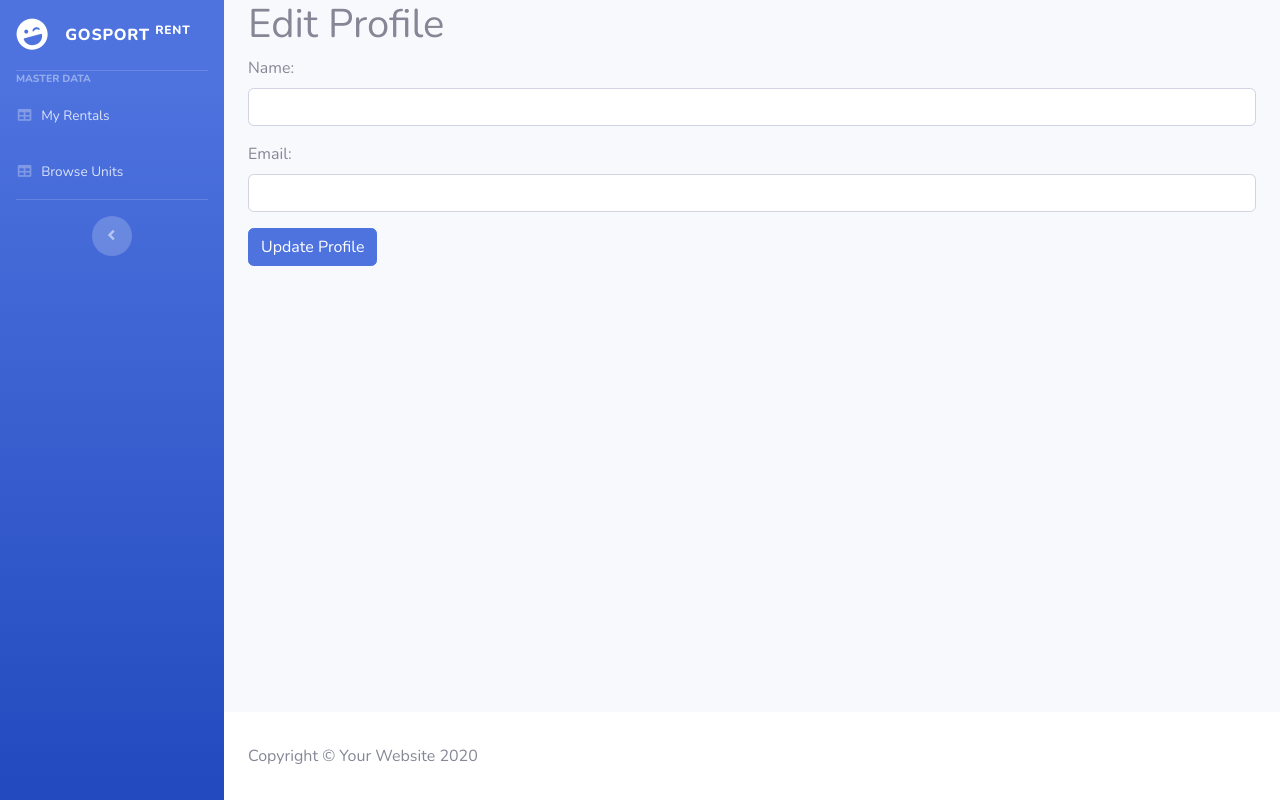
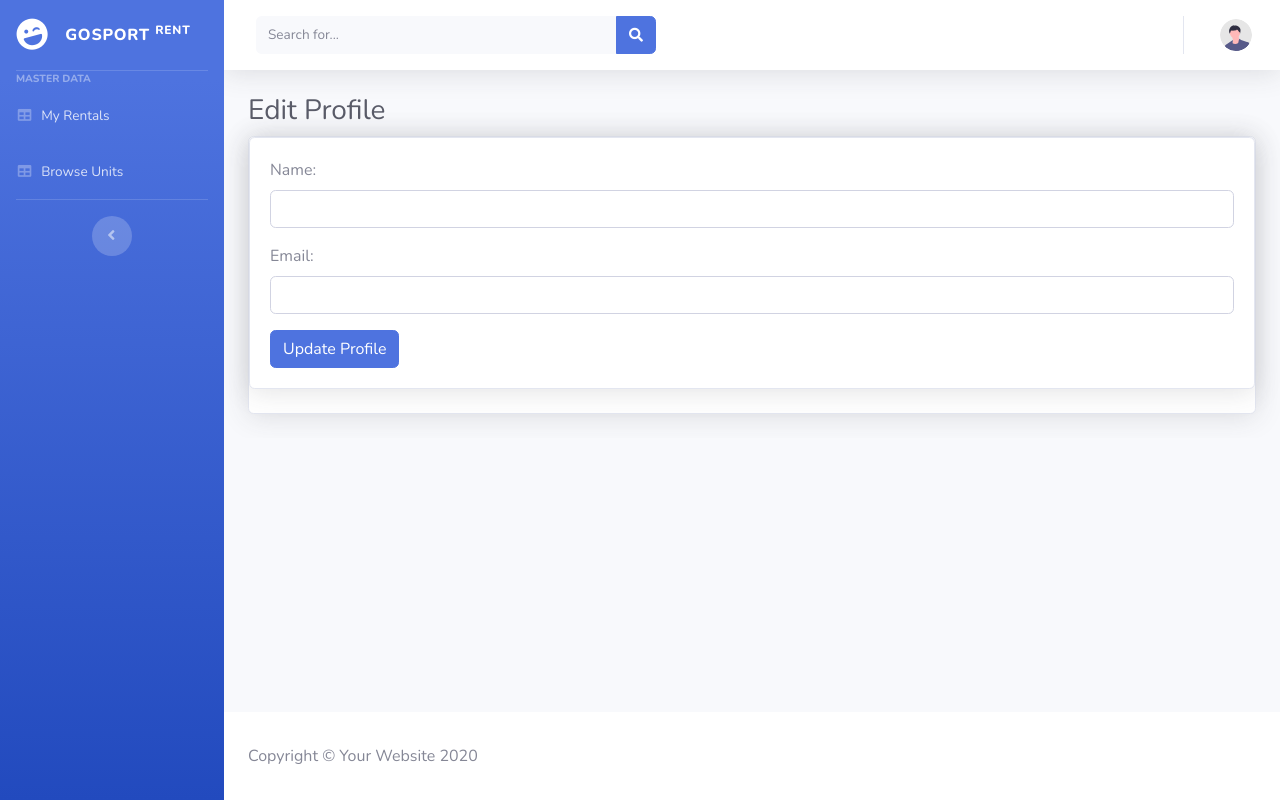
Before and after one commit to JstGrizz/GoSportRent, a CodeIgniter 4 app: the page made by app/Views/edit_profile.php in a window 1280 px wide. Run offline with PHP 8.4 and a stand-in for CodeIgniter, Linux system fonts and the light colour scheme; the template is opened without the code that fills it, so the values that code supplies are empty; some libraries are stand-ins or nearby versions.

Commit message:
Added Template Edit Profile

```diff
--- a/app/Views/edit_profile.php
+++ b/app/Views/edit_profile.php
@@ -1,19 +1,49 @@
 <?= $this->extend('template/admin_layout'); ?>
 
 <?= $this->section('content'); ?>
-<div class="container">
-    <h1>Edit Profile</h1>
+<!-- Content Wrapper -->
+<div id="content-wrapper" class="d-flex flex-column">
+
+    <!-- Main Content -->
+    <div id="content">
+
+        <?= view('template/topbar'); ?>
+
+        <!-- Begin Page Content -->
+        <div class="container-fluid">
+
+            <h1 class="h3 mb-2 text-gray-800">Edit Profile</h1>
+            <div class="row">
+                <div class="col-lg-6">
+
+                </div>
+            </div>
+            <div class="card shadow mb-4">
+                <!-- Basic Card Example -->
+                <div class="card shadow mb-4">
+                    <div class="card-body">
                         <form action="<?= base_url('update_profile'); ?>" method="post">
                             <div class="form-group">
                                 <label for="name">Name:</label>
-            <input type="text" name="name" id="name" class="form-control" value="<?= esc($user['name']); ?>" required>
+                                <input type="text" name="name" id="name" class="form-control"
+                                    value="<?= esc($user['name']); ?>" required>
                             </div>
                             <div class="form-group">
                                 <label for="email">Email:</label>
-            <input type="email" name="email" id="email" class="form-control" value="<?= esc($user['email']); ?>"
-                required>
+                                <input type="email" name="email" id="email" class="form-control"
+                                    value="<?= esc($user['email']); ?>" required>
                             </div>
                             <button type="submit" class="btn btn-primary">Update Profile</button>
                         </form>
                     </div>
+                </div>
+            </div>
+        </div>
+        <!-- /.container-fluid -->
+
+    </div>
+    <!-- End of Main Content -->
+
+</div>
+<!-- End of Content Wrapper -->
 <?= $this->endSection(); ?>
```
Lines whose indentation alone changed are shown as unchanged.
